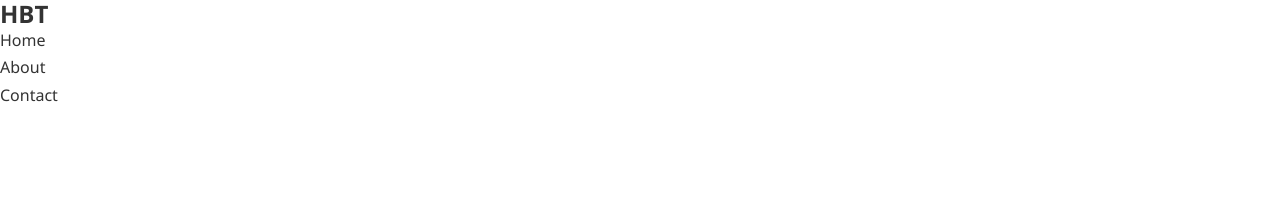
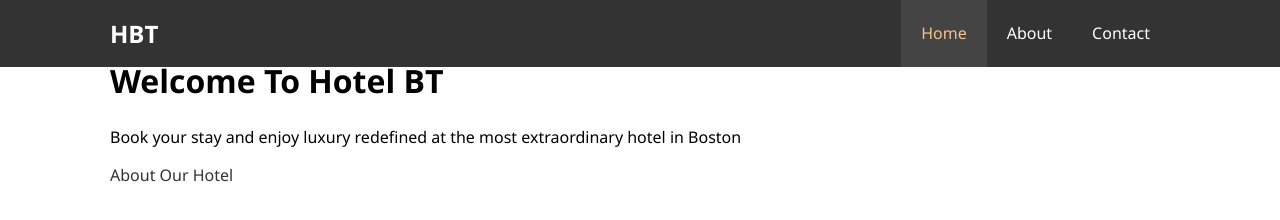
Before and after one commit to DulhanPerera/hotel-website, a plain HTML site: page index.html in a window 1280 px wide. Drawn offline with Linux system fonts and the light colour scheme.

Commit message:
Adding few more features to the index page

```diff
--- a/css/style.css
+++ b/css/style.css
@@ -15,3 +15,61 @@ a {
     color: #333;
     text-decoration: none;
 }
+
+h1, h2, h3 {
+    padding-bottom: 20px;
+}
+
+p {
+    margin: 10px 0;
+}
+
+/* Utility Class */
+.container {
+    margin: auto;
+    max-width: 1100px;
+    overflow: auto;
+    padding: 0 20px;
+}
+
+/* Navbar */
+#navbar {
+    background: #333;
+    color: #fff;
+    overflow: auto;
+}
+
+#navbar a {
+    color: #fff;
+}
+
+#navbar h1 {
+    float: left;
+    padding-top: 20px;
+}
+
+#navbar ul {
+    list-style: none;
+    float: right;
+}
+
+#navbar ul li {
+    float: left;
+}
+
+#navbar ul li a {
+    display: block;
+    padding: 20px;
+    text-align: center;
+}
+
+#navbar ul li a:hover,
+#navbar ul li a.current {
+    background: #444;
+    color: #f7c08a;
+}
+
+
+#showcase {
+
+}
--- a/index.html
+++ b/index.html
@@ -11,13 +11,25 @@
 <body>
     <header>
         <nav id="navbar">
-            <h1 class="logo"><a href="./index.html">HBT</a></h1>
-            <ul>
-                <li><a href="./index.html">Home</a></li>
-                <li><a href="./about.html">About</a></li>
-                <li><a href="./contact.html">Contact</a></li>
-            </ul>
+            <div class="container">
+                <h1 class="logo"><a href="./index.html">HBT</a></h1>
+                <ul>
+                    <li><a class="current" href="./index.html">Home</a></li>
+                    <li><a href="./about.html">About</a></li>
+                    <li><a href="./contact.html">Contact</a></li>
+                </ul>
+            </div>
         </nav>
+
+        <div id="showcase">
+            <div class="container">
+                <div class="showcase-content">
+                    <h1><span class="text-primary">Welcome</span> To Hotel BT</h1>
+                    <p class="lead">Book your stay and enjoy luxury redefined at the most extraordinary hotel in Boston</p>
+                    <a class="btn" href="./about.html" class="btn">About Our Hotel</a>
+                </div>
+            </div>
+        </div>
     </header>
 </body>
 </html>
```
